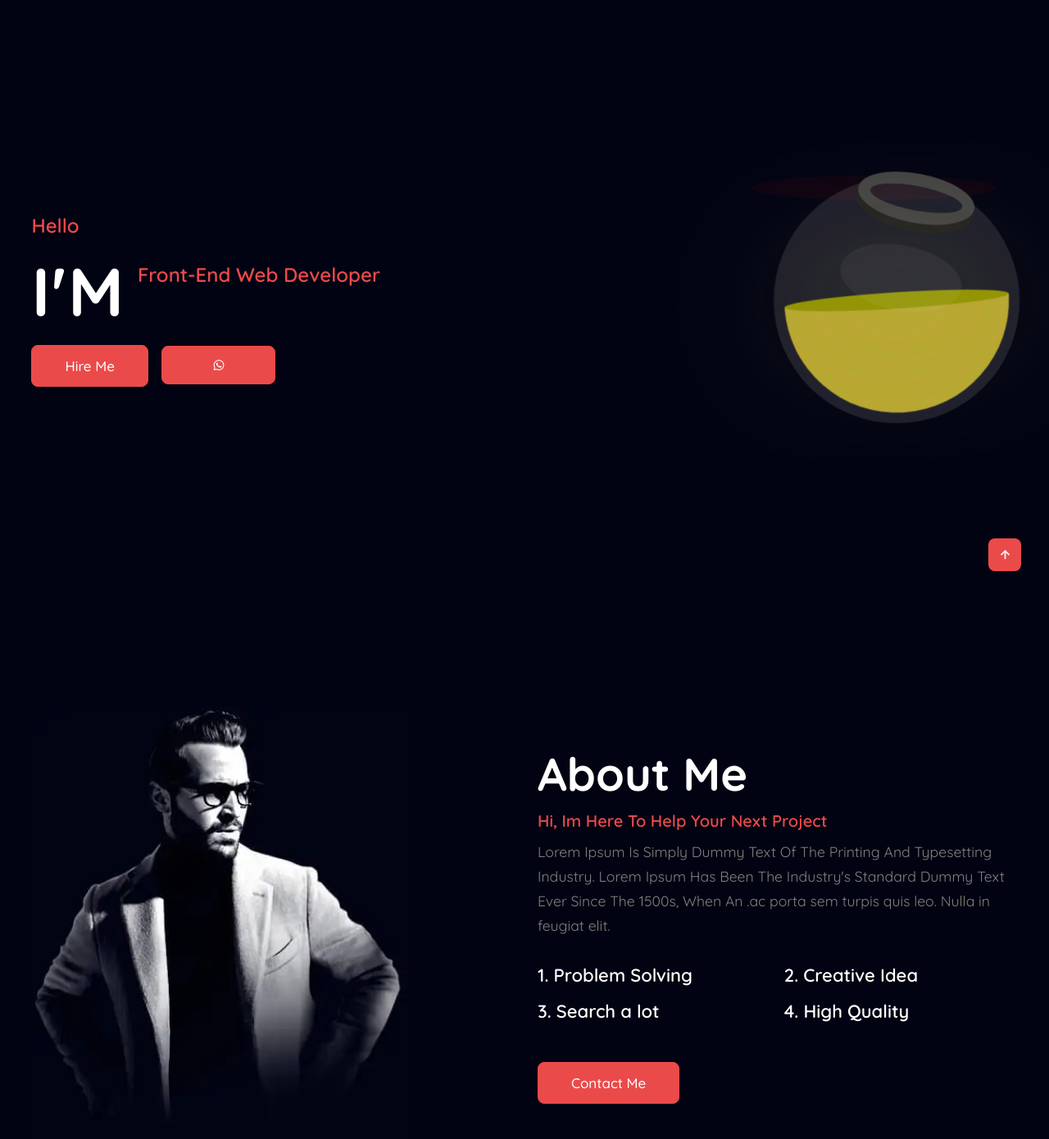
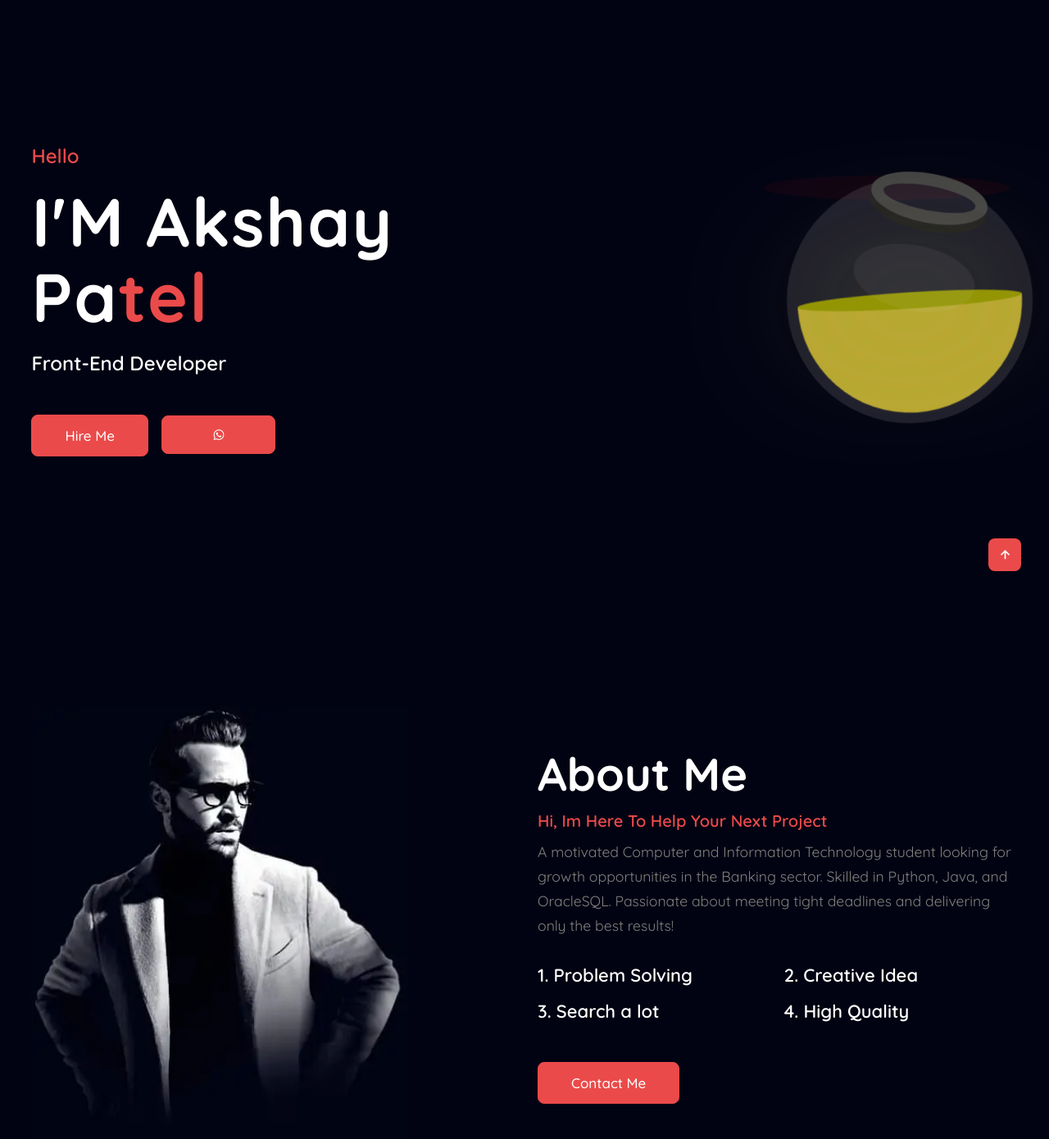
Before and after one commit to Akshay-Patel-dev/myportfolio, a PHP site: page / in a window 1280 px wide. Shown: the part 69-1459 px from the top of the page at 82% size. Run offline with PHP 8.4, Linux system fonts and the light colour scheme.

Commit message:
yet to ready

```diff
--- a/index.css
+++ b/index.css
@@ -134,57 +134,7 @@
 	border: 1px solid var(--main-color);
 }
 
-.wrapper{
-	display: flex;
-  }
-  .wrapper .static-txt{
-	color: #fff;
-	font-size: 60px;
-	font-weight: 400;
-  }
-  .wrapper .dynamic-txts{
-	margin-left: 15px;
-	height: 90px;
-	line-height: 90px;
-	overflow: hidden;
-  }
-  .dynamic-txts li{
-	list-style: none;
-	color: #FC6D6D;
-	font-size: 60px;
-	font-weight: 500;
-	position: relative;
-	top: 0;
-	animation: slide 12s steps(4) infinite;
-  }
-  @keyframes slide {
-	100%{
-	  top: -360px;
-	}
-  }
-  .dynamic-txts li span{
-	position: relative;
-	margin: 5px 0;
-	line-height: 90px;
-  }
-  .dynamic-txts li span::after{
-	content: "";
-	position: absolute;
-	left: 0;
-	height: 100%;
-	width: 100%;
-	background: #343F4F;
-	border-left: 2px solid #FC6D6D;
-	animation: typing 3s steps(10) infinite;
-  }
-  @keyframes typing {
-	40%, 60%{
-	  left: calc(100% + 30px);
-	}
-	100%{
-	  left: 0;
-	}
-  }
+
 
 .bowl{
     position:relative;
@@ -630,12 +580,16 @@
 	.home{
 		height: 85vh;
 	}
+
+
 	.about{
 		grid-template-columns: 1fr;
 	}
 	.about-img{
 		text-align: center;
 	}
+
+
 	.contact{
 		grid-template-columns: 1fr;
 	}
@@ -645,10 +599,25 @@
 		grid-template-columns: repeat(2,1fr);
 	}
 
+	.bowl{
+		top:40%;
+		position:relative;
+		width :200px;
+		height: 200px;
+		right:20%;
+		left:0%;
+	}
+
+	.shadow{
+
+		left: 27%;
+		bottom: 20%;
+	}
+
 
 }
 
-@media (max-width: 830px){
+@media (max-width: 800px){
 	#menu-icon{
 		display: block;
 	}
@@ -714,6 +683,7 @@
 	}
 
 	.shadow{
+
 		left: 17%;
 		top: 3%;
 	}
--- a/index.html
+++ b/index.html
@@ -39,16 +39,8 @@
         <div class="home-text">
             <h4>Hello</h4>
 
-            <div class="wrapper">
-                <div class="static-txt"><h1>I'M </h1></div>
-                <ul class="dynamic-txts">
-                  <li><span>Akshay  </span></li>
-
-                  <li><span> Patel</span></li>
-                  <li><span> <h3>Front-End Web Developer</h3></span></li>
-
-                </ul>
-              </div>
+            <h1>I'M Akshay <br> Pa<span>tel</span></h1>
+			<h3>Front-End Developer</h3>
             <a href="#" class="btn">Hire Me</a>
             <a href="https://wa.me/917898867174"><i class=' btn1 bx bxl-whatsapp'></i></a>
         </div>
@@ -71,10 +63,11 @@
         <div class="about-text">
             <h2>About Me</h2>
             <h4>Hi, Im Here To Help Your Next Project</h4>
-            <p>Lorem Ipsum Is Simply Dummy Text Of The Printing And Typesetting
-                Industry. Lorem Ipsum Has Been The Industry's Standard Dummy
-                Text Ever Since The 1500s, When An .ac porta sem turpis quis
-                leo. Nulla in feugiat elit.</p>
+            <p>A motivated Computer and Information Technology student looking
+                for growth opportunities in the Banking sector. Skilled in Python,
+                Java, and OracleSQL. Passionate about meeting tight deadlines and
+                delivering only the best results!
+                </p>
             <div class="about-gri">
                 <div class="about-in">
                     <h5>1. Problem Solving</h5>
@@ -93,7 +86,7 @@
                 </div>
 
             </div>
-            <a href="#" class="btn">Contact Me</a>
+            <a href="https://wa.me/917898867174" class="btn">Contact Me</a>
         </div>
     </section>
 
```
